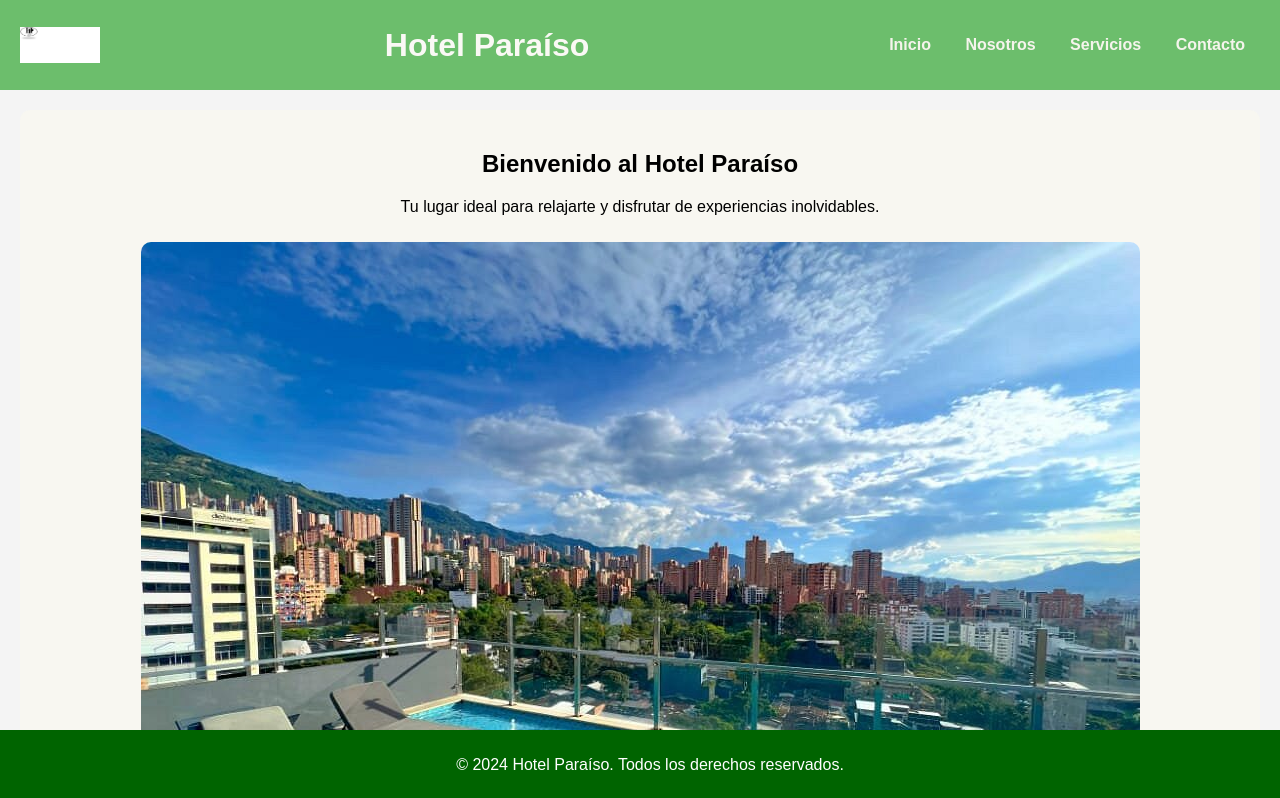
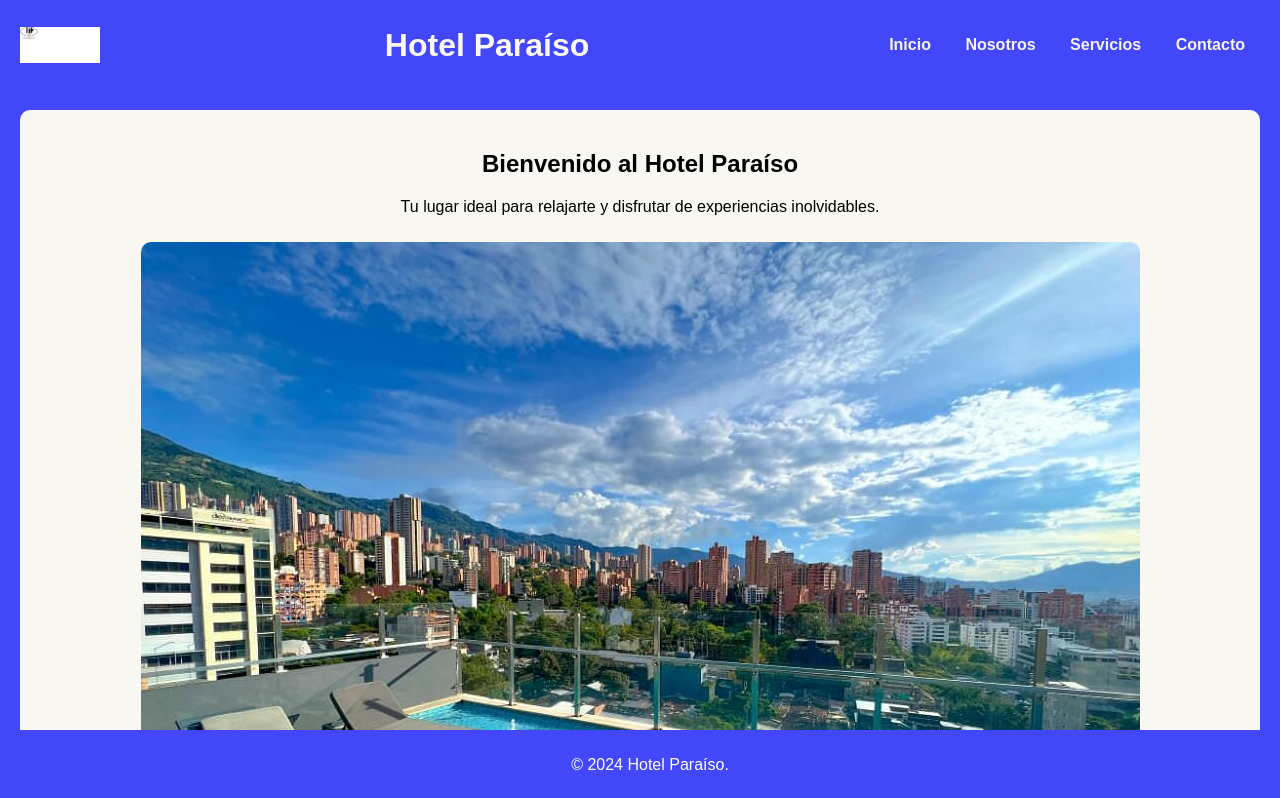
Before and after one commit to Nauzan/hotel-paraiso, a plain HTML site: page index.html in a window 1280 px wide. Shown: the top 798 px of the page. Drawn offline with Linux system fonts and the light colour scheme.

Commit message:
se cambia color

```diff
--- a/index.html
+++ b/index.html
@@ -25,6 +25,7 @@
         <p>Tu lugar ideal para relajarte y disfrutar de experiencias inolvidables.</p>
         <img src="images/hotel_main.jpg" alt="Vista del Hotel Paraíso" class="hero-image">
     </section>
+
 
     <section id="about">
         <h2>Acerca de Nosotros</h2>
@@ -57,7 +58,7 @@
     </section>
 
     <footer>
-        <p>&copy; 2024 Hotel Paraíso. Todos los derechos reservados.</p>
+        <p>&copy; 2024 Hotel Paraíso.</p>
     </footer>
 
     <script src="script.js"></script>
--- a/styles.css
+++ b/styles.css
@@ -2,12 +2,12 @@
 body {
     margin: 0;
     font-family: Arial, sans-serif;
-    background-color: #f4f4f4;
+    background-color: #4347fa;
 }
 
 /* Encabezado */
 header {
-    background-color: #06960691; /* Verde */
+    background-color: #4347fa; /* Verde */
     color: rgb(250, 249, 245);
     padding: 20px;
     text-align: center;
@@ -79,7 +79,7 @@ input {
     padding: 10px;
     width: 80%;
     max-width: 400px;
-    border: 1px solid #006400;
+    border: 1px solid #4347fa;
 }
 
 button {
@@ -98,7 +98,7 @@ button:hover {
 
 /* Pie de página */
 footer {
-    background-color: #006400;
+    background-color: #4347fa;
     color: white;
     text-align: center;
     padding: 10px;
```
